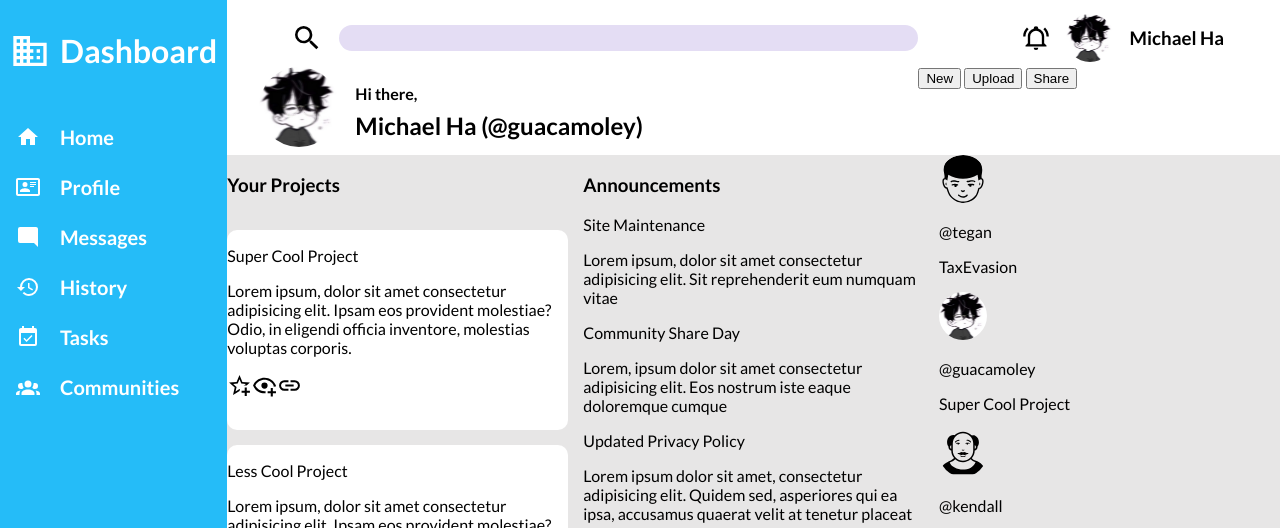
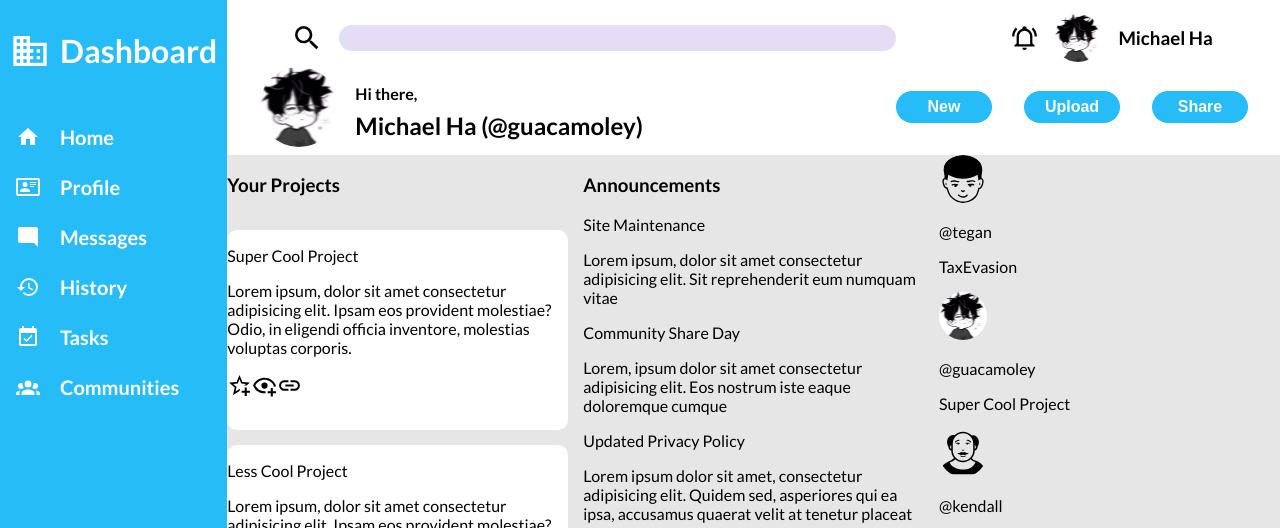
Before and after one commit to Guacamoley/admin-dashboard, a plain HTML site: page index.html in a window 1280 px wide. Shown: the top 528 px of the page. Drawn offline with Linux system fonts and the light colour scheme.

Commit message:
Style header buttons

```diff
--- a/styles.css
+++ b/styles.css
@@ -185,3 +185,21 @@ body {
     font-size: 1.5rem;
     font-weight: bold;
 }
+
+.header__buttons-container {
+    display: flex;
+    align-items: center;
+    justify-content: center;
+    gap: 2rem;
+}
+
+.header__buttons {
+    color: white;
+    background-color: #25bcf8;
+    border: none;
+    width: 6rem;
+    height: 2rem;
+    font-weight: bold;
+    border-radius: 20px;
+    font-size: 1rem;
+}
```
